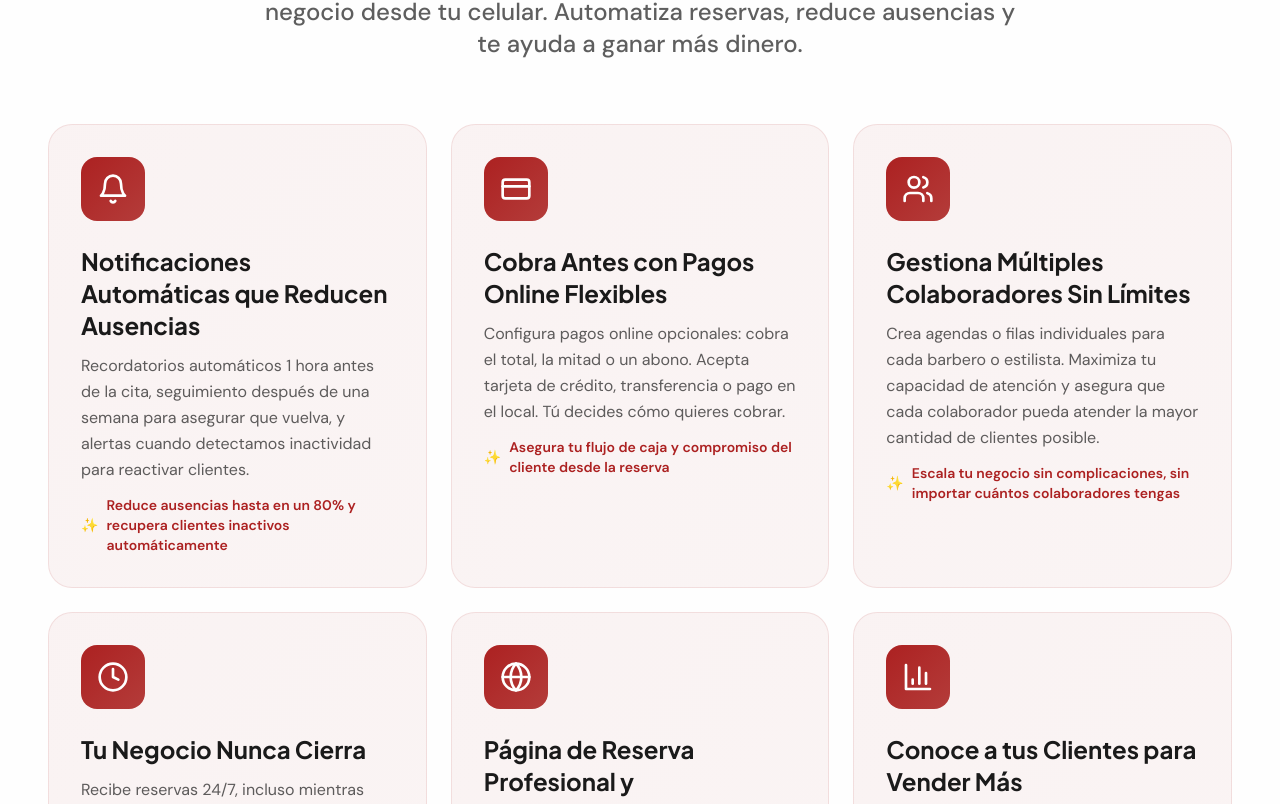
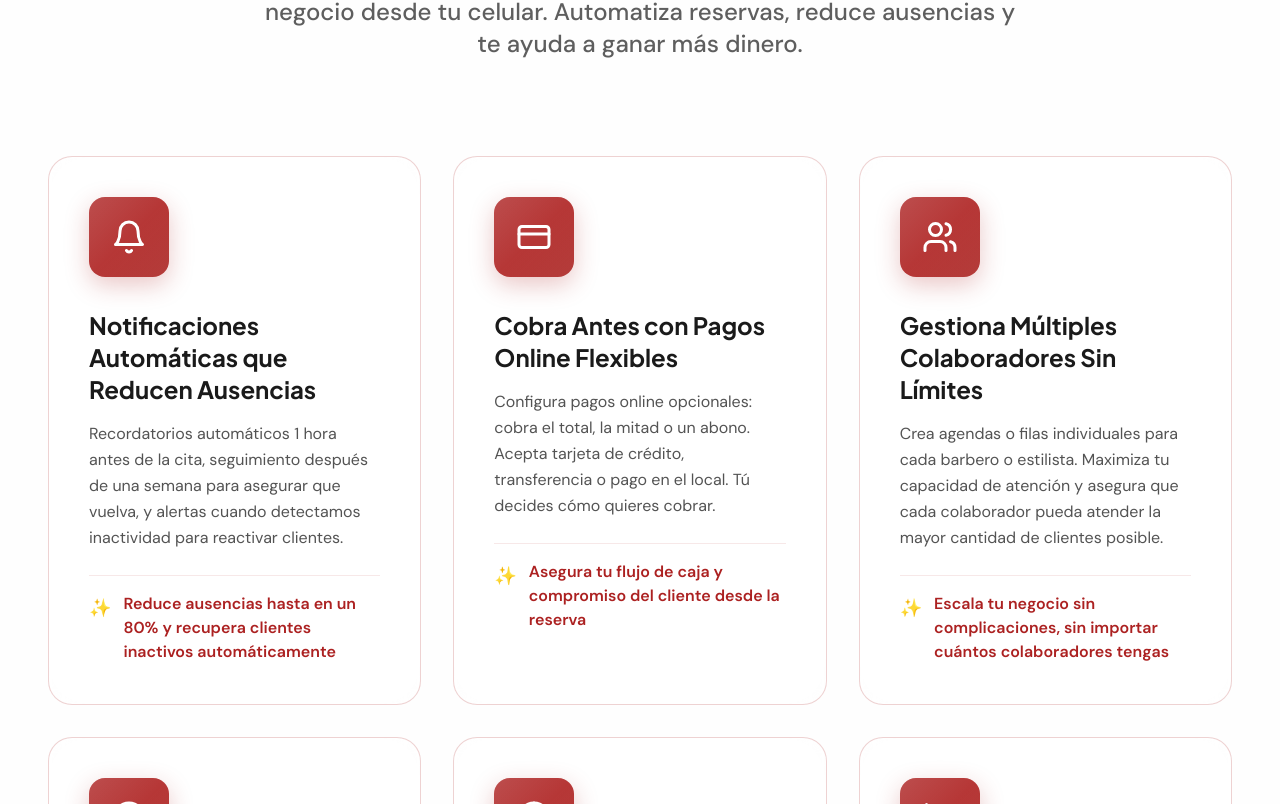
Before and after one commit to brandox02/turnera.comingsoon, a Next.js app: page / in a window 1280 px wide. Shown: the part 1176-1980 px from the top of the page. Built offline with nearby package versions, Linux system fonts and the light colour scheme; no server answers.

Commit message:
Refactor Navigation and WhatIsTurnera components for improved styling and layout. Enhanced navigation bar appearance and adjusted spacing in WhatIsTurnera for better readability and visual hierarchy.

```diff
--- a/components/Navigation.tsx
+++ b/components/Navigation.tsx
@@ -15,7 +15,7 @@ export default function Navigation() {
   };
 
   return (
-    <nav className="fixed top-0 w-full z-50 backdrop-blur-md bg-background/80 border-b border-text/5 bg-white">
+    <nav className="fixed top-0 w-full z-50 backdrop-blur-sm border-b border-text/5 ">
       <div className="max-w-screen-2xl mx-auto px-6 md:px-12 h-20 flex items-center justify-between">
         {/* Logo */}
         <a href="#" className="flex items-center group transition-transform group-hover:scale-105">
@@ -25,7 +25,7 @@ export default function Navigation() {
             size="xl"
             priority={true}
             showTextOnMobile={false}
-            className="h-10 md:h-12"
+            className="h-12 "
           />
         </a>
 
--- a/components/WhatIsTurnera.tsx
+++ b/components/WhatIsTurnera.tsx
@@ -62,7 +62,7 @@ export default function WhatIsTurnera() {
       className="py-24 md:py-32 px-6 md:px-12 border-b border-text/5"
     >
       <div className="max-w-screen-xl mx-auto">
-        <div className="text-center mb-16 fade-in-up">
+        <div className="text-center mb-20 md:mb-24 fade-in-up">
           <span className="inline-block px-4 py-1.5 bg-primary/10 text-primary rounded-full text-xs font-sans font-bold uppercase tracking-widest mb-6">
             Tu solución completa para barberías y salones
           </span>
@@ -85,24 +85,45 @@ export default function WhatIsTurnera() {
         </div>
 
         {/* Features Grid */}
-        <div className="grid grid-cols-1 md:grid-cols-2 lg:grid-cols-3 gap-6 fade-in-up">
+        <div className="grid grid-cols-1 md:grid-cols-2 lg:grid-cols-3 gap-8 fade-in-up">
           {features.map((feature, index) => {
             const Icon = feature.icon;
             return (
               <div
                 key={index}
-                className="bg-gradient-to-br from-primary/5 to-primary-light/5 border border-primary/10 rounded-3xl p-8 hover:shadow-[0_0_30px_rgba(172,33,33,0.15)] transition-all duration-300 hover:scale-[1.02]"
+                className="group relative bg-white/60 backdrop-blur-xl border border-primary/20 rounded-3xl p-10 hover:bg-white/80 hover:border-primary/30 hover:shadow-[0_20px_60px_rgba(172,33,33,0.2)] transition-all duration-500 hover:scale-[1.03] hover:-translate-y-1 overflow-hidden"
               >
-                <div className="w-16 h-16 bg-gradient-to-br from-primary to-primary-light rounded-2xl flex items-center justify-center mb-6">
-                  <Icon className="w-8 h-8 text-white" />
+                {/* Glassmorphism overlay effect */}
+                <div className="absolute inset-0 bg-gradient-to-br from-primary/5 via-transparent to-primary-light/5 opacity-0 group-hover:opacity-100 transition-opacity duration-500 pointer-events-none" />
+
+                {/* Subtle shine effect on hover */}
+                <div className="absolute inset-0 bg-gradient-to-r from-transparent via-white/20 to-transparent -translate-x-full group-hover:translate-x-full transition-transform duration-1000 pointer-events-none" />
+
+                {/* Icon container with enhanced depth */}
+                <div className="relative w-20 h-20 bg-gradient-to-br from-primary via-primary-dark to-primary-light rounded-2xl flex items-center justify-center mb-8 shadow-[0_8px_24px_rgba(172,33,33,0.25)] group-hover:shadow-[0_12px_32px_rgba(172,33,33,0.35)] group-hover:scale-110 transition-all duration-500">
+                  <Icon className="w-9 h-9 text-white relative z-10" />
+                  {/* Icon glow effect */}
+                  <div className="absolute inset-0 bg-gradient-to-br from-white/20 to-transparent rounded-2xl" />
                 </div>
-                <h3 className="font-sans font-bold text-2xl mb-3">{feature.title}</h3>
-                <p className="text-text/70 font-body leading-relaxed mb-3">{feature.description}</p>
+
+                {/* Title with better hierarchy */}
+                <h3 className="relative font-sans font-bold text-2xl md:text-2xl mb-4 text-text leading-tight group-hover:text-primary transition-colors duration-300">
+                  {feature.title}
+                </h3>
+
+                {/* Description with improved readability */}
+                <p className="relative text-text/75 font-body text-base leading-relaxed mb-6 min-h-[4.5rem]">
+                  {feature.description}
+                </p>
+
+                {/* Highlight with enhanced visibility */}
                 {feature.highlight && (
-                  <p className="text-primary font-body font-semibold text-sm flex items-center gap-2">
-                    <span>✨</span>
-                    <span>{feature.highlight}</span>
-                  </p>
+                  <div className="relative pt-4 border-t border-primary/10 group-hover:border-primary/20 transition-colors duration-300">
+                    <p className="text-primary font-body font-semibold text-sm md:text-base leading-relaxed flex items-start gap-3">
+                      <span className="text-lg mt-0.5 flex-shrink-0">✨</span>
+                      <span>{feature.highlight}</span>
+                    </p>
+                  </div>
                 )}
               </div>
             );
```
